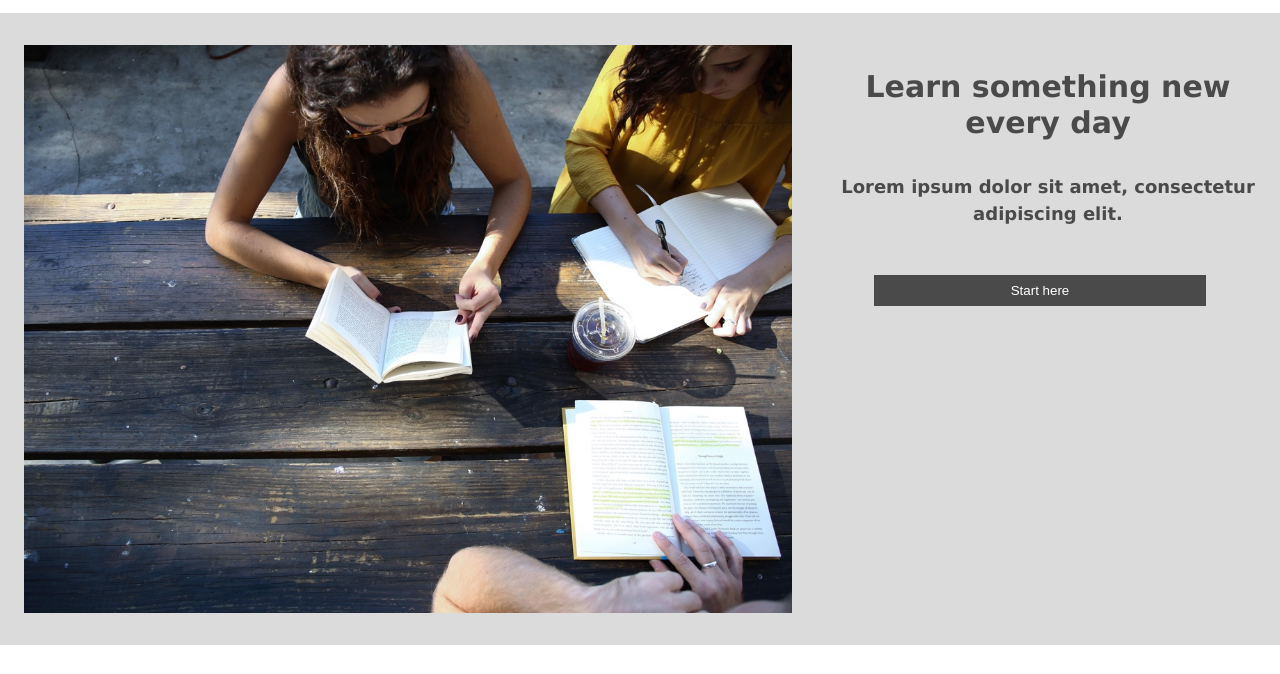
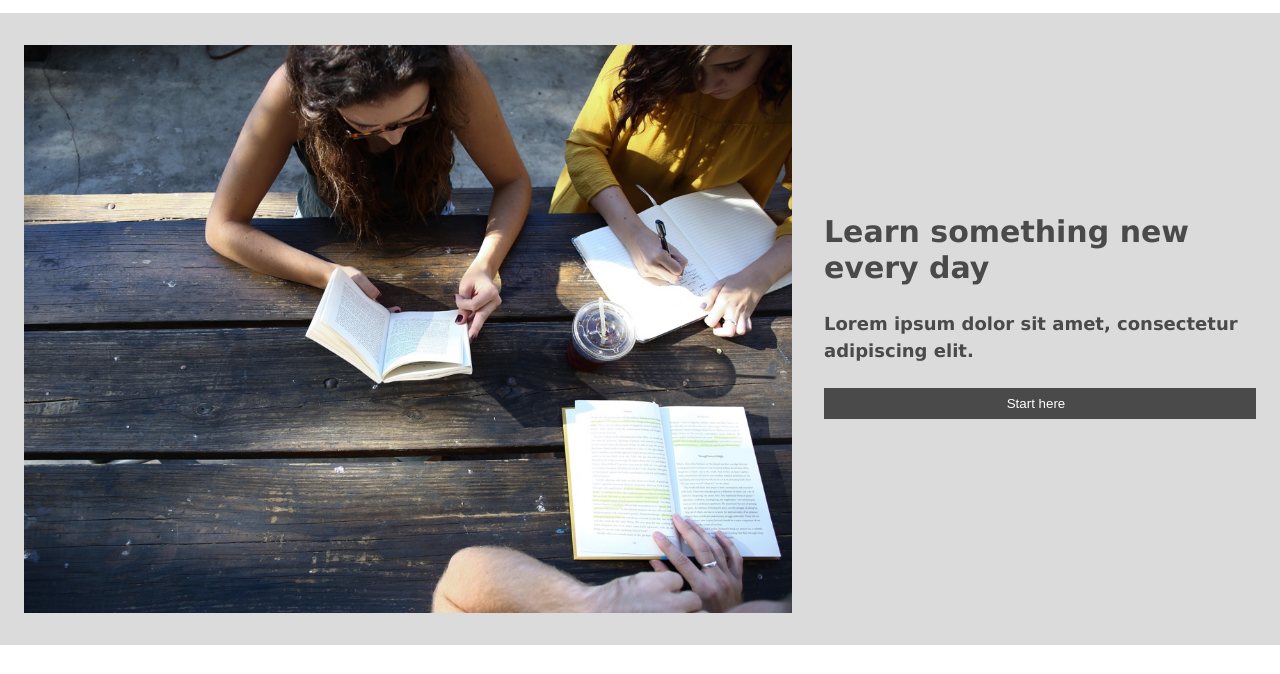
Before and after one commit to csillaggabi/colmar-academy, a plain HTML site: page index.html in a window 1280 px wide. Shown: the part 51-725 px from the top of the page. Drawn offline with Linux system fonts and the light colour scheme.

Commit message:
Colmar academy change

```diff
--- a/index.html
+++ b/index.html
@@ -168,7 +168,9 @@
         <main id="urbancontainer" class="u_flex">
             <div class="urban">
                 <a href="#">
-                    <video src="resourses/videos/thesis.mp4"></video>
+                    <video controls>
+                        <source src="resourses/videos/thesis.mp4" type="video/mp4">
+                    </video>
                     <div class="u_none">
                         <h3>Reimagine urban</h3>
                         <p>"Pellentesque habitant morbi tristique senectus et netus et malesuada fames ac turpis egestas. Vestibulum tortor quam, feugiat vitae, ultricies eget, tempor sit amet, ante."</p>
--- a/resourses/css/style.css
+++ b/resourses/css/style.css
@@ -118,28 +118,28 @@ table {
 .bannertext {
     flex-direction: column;
     padding: 24px;
-    text-align: center;
+    justify-content: center;
 }
 .bannersection h1 {
     font-size: 30px;
     font-weight: bold;
-    padding: 32px 0 32px 16px;
+    margin-bottom: 24px;
     color: #4a4a4a;
     line-height: 120%;
 }
 .bannersection h4 {
     font-size: 18px;
     font-weight: bold;
-    padding: 0 0 24px 16px;
+    margin-bottom: 24px;
     color: #4a4a4a;
     line-height: 150%;
 }
 .start {
-    padding: 8px;
     background-color: #9B9B9B;
-    margin: 24px 50px 32px 50px;
     text-align: center;
     border: none;
+    padding: 8px 8px 8px 0;
+    margin-bottom: 24px;
 }
 .start a {
     text-decoration: none;
```
